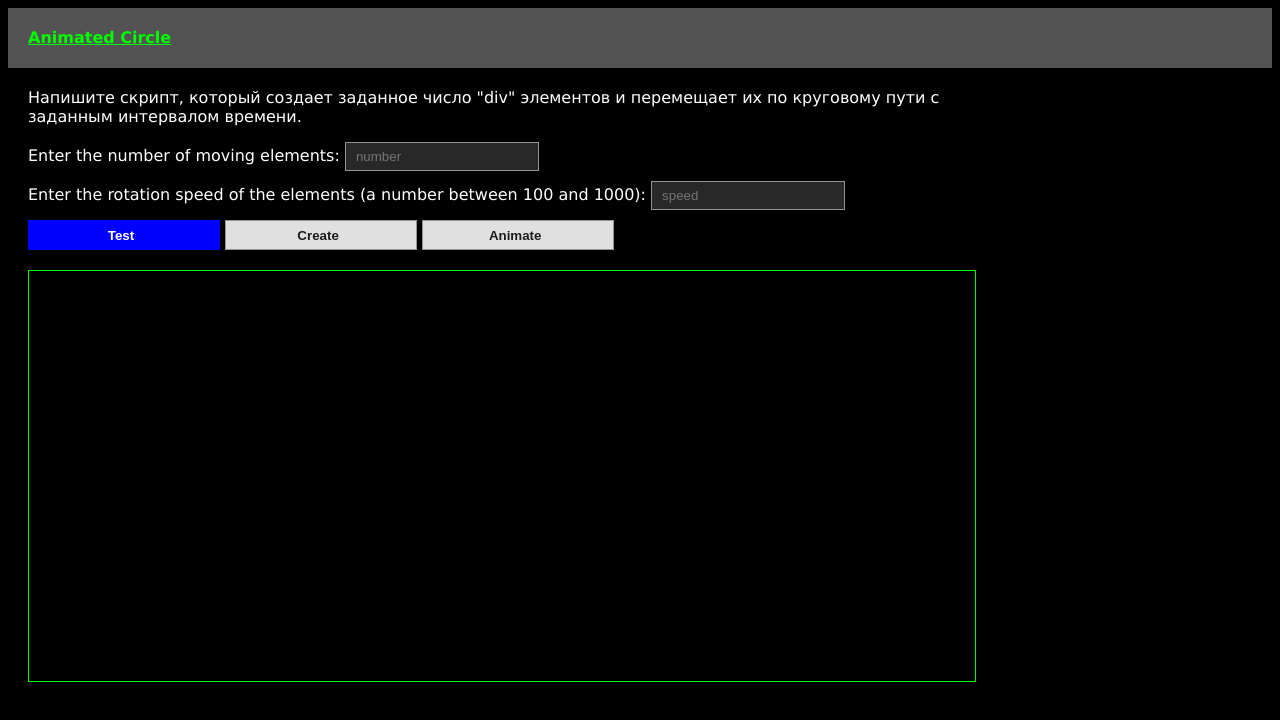
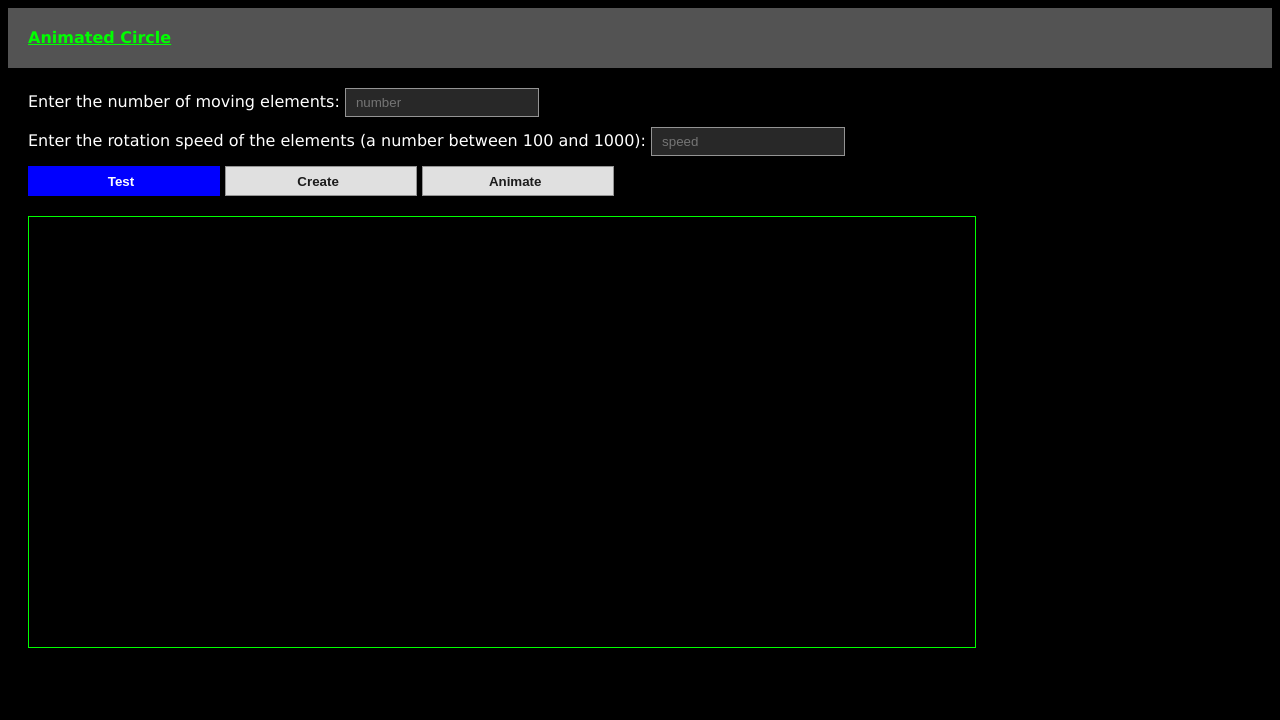
Before and after one commit to bespacefor/animated-circle, a plain HTML site: page index.html in a window 1280 px wide. Drawn offline with Linux system fonts and the light colour scheme.

Commit message:
fix: update styles

```diff
--- a/index.html
+++ b/index.html
@@ -16,7 +16,6 @@
         </nav>
     </header>
     <main>
-        <p>Напишите скрипт, который создает заданное число "div" элементов и перемещает их по круговому пути с заданным интервалом времени.</p>
         <div class="container">
             <div class="box">
                 <span>Enter the number of moving elements:</span>
--- a/scripts/script.js
+++ b/scripts/script.js
@@ -4,7 +4,7 @@ const divsNumber = document.getElementById('divsNumber');
 const timeInterval = document.getElementById('timeInterval');
 
 const startX = 525;
-const startY = 475;
+const startY = 400;
 const radius = 100;
 
 let divsArray = [];
--- a/styles/js-console.css
+++ b/styles/js-console.css
@@ -6,7 +6,7 @@ body .js-console {
   margin: 0;
   padding: 5px 10px;
   background-color: black;
-  height: 400px;
+  height: 420px;
   font-family: Consolas;
   font-size: 18px;
   color: white;
```
